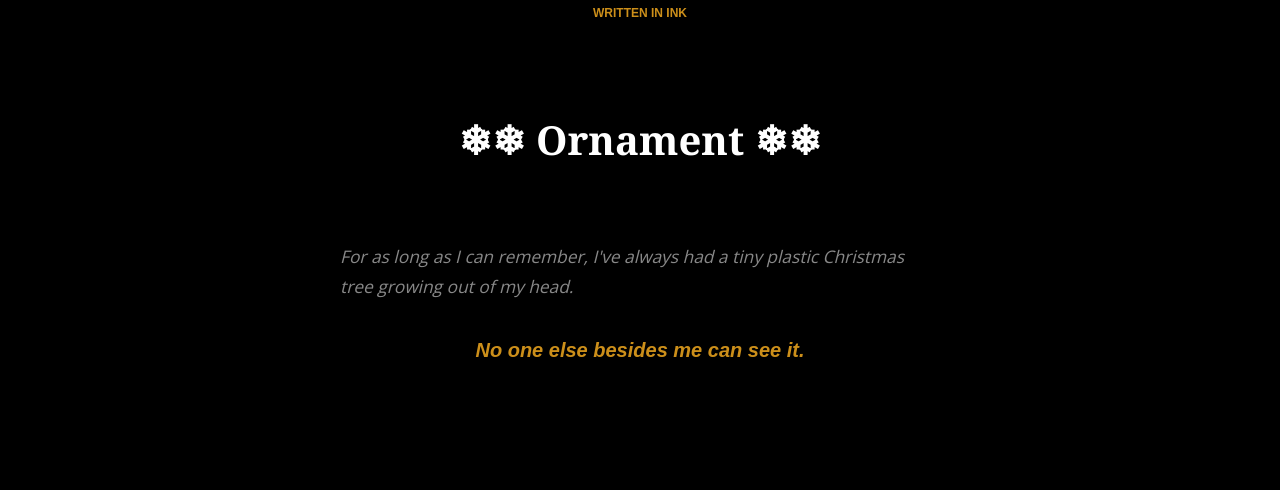
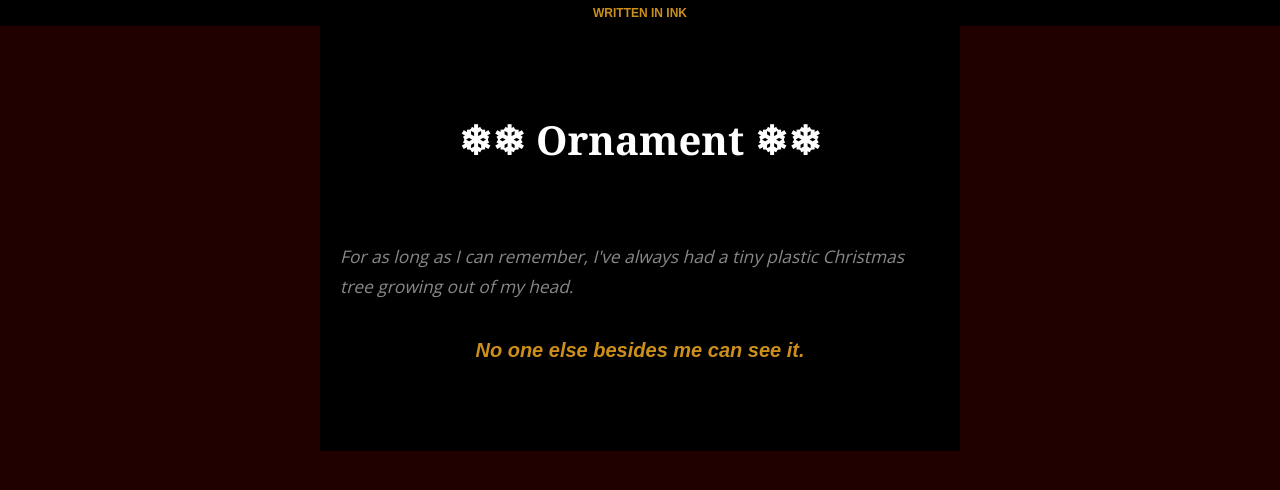
Before and after one commit to Liance/Ornament, a plain HTML site: page index.html in a window 1280 px wide. Drawn offline with nearby package versions, Linux system fonts and the light colour scheme; a web font is replaced by a local one.

Commit message:
Update style.css

```diff
--- a/style.css
+++ b/style.css
@@ -72,6 +72,7 @@ h3.written-in-ink {
     width: 100%;
     top: 0;
     left: 0;
+    background-color: #210000;
 }
 
 .container {
```
